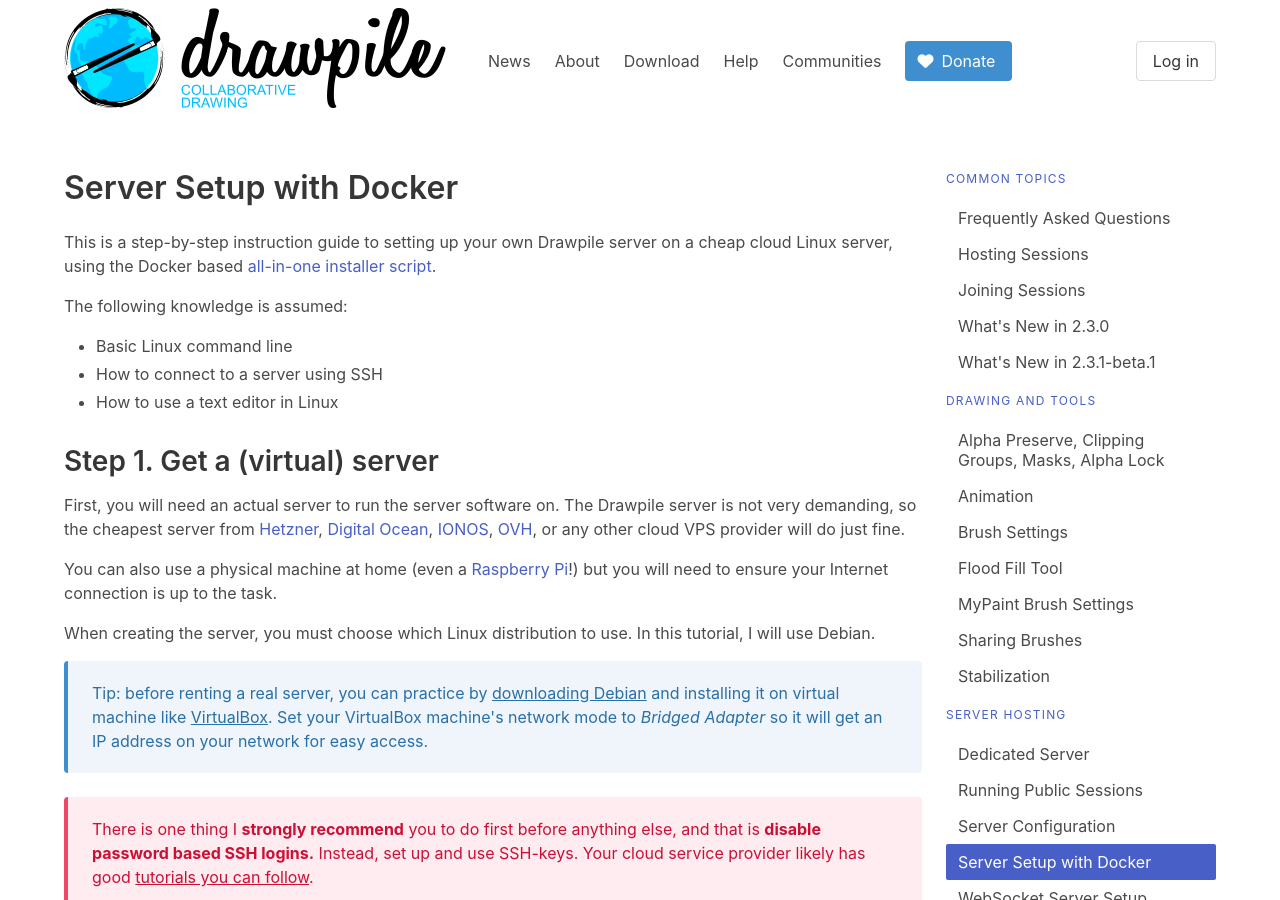
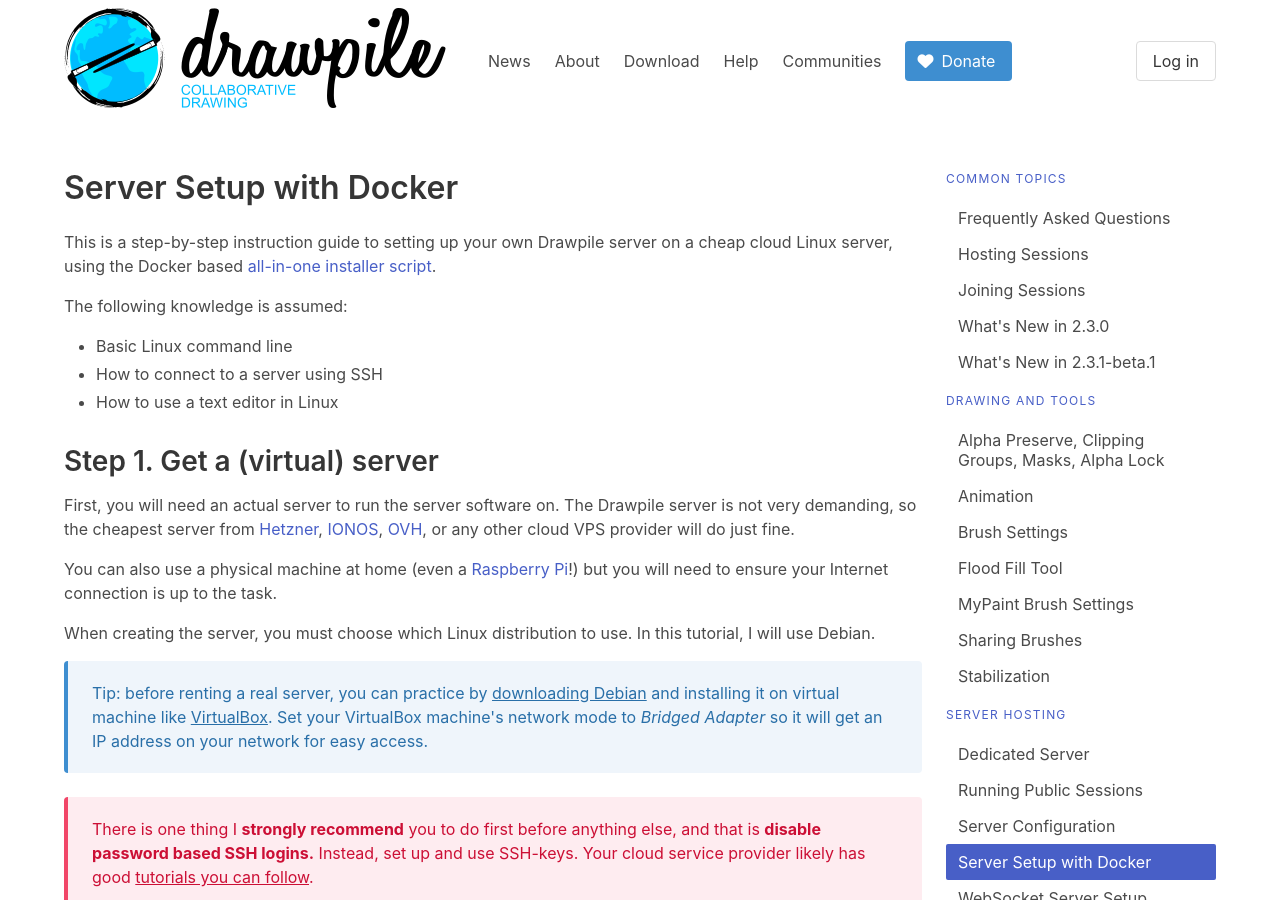
Before and after one commit to drawpile/drawpile.github.io, a Jekyll site: the page built from help/server/docker.markdown, in a window 1280 px wide and 900 px high. Built offline with Jekyll 4.4.1, drawn with Linux system fonts in a browser that asks for light colours.

Commit message:
Remove bad cloud provider mention

```diff
--- a/help/server/docker.markdown
+++ b/help/server/docker.markdown
@@ -18,7 +18,7 @@
 
 ## Step 1. Get a (virtual) server
 
-First, you will need an actual server to run the server software on. The Drawpile server is not very demanding, so the cheapest server from [Hetzner](https://www.hetzner.com/cloud), [Digital Ocean](https://www.digitalocean.com/products/droplets), [IONOS](https://www.ionos.com/servers/vps), [OVH](https://www.ovhcloud.com/en/vps/), or any other cloud VPS provider will do just fine.
+First, you will need an actual server to run the server software on. The Drawpile server is not very demanding, so the cheapest server from [Hetzner](https://www.hetzner.com/cloud), [IONOS](https://www.ionos.com/servers/vps), [OVH](https://www.ovhcloud.com/en/vps/), or any other cloud VPS provider will do just fine.
 
 You can also use a physical machine at home (even a [Raspberry Pi](https://github.com/Wade821/PiDrawpile)!) but you will need to ensure your Internet connection is up to the task.
 
```
